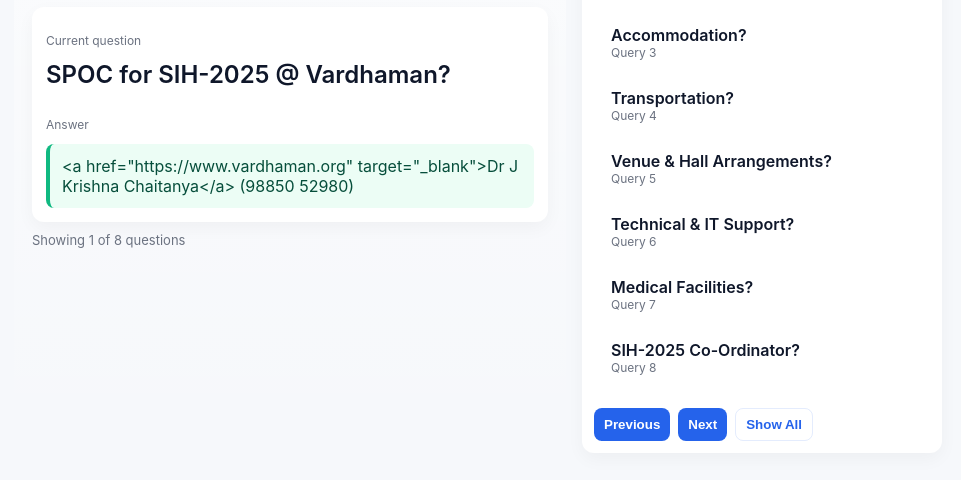
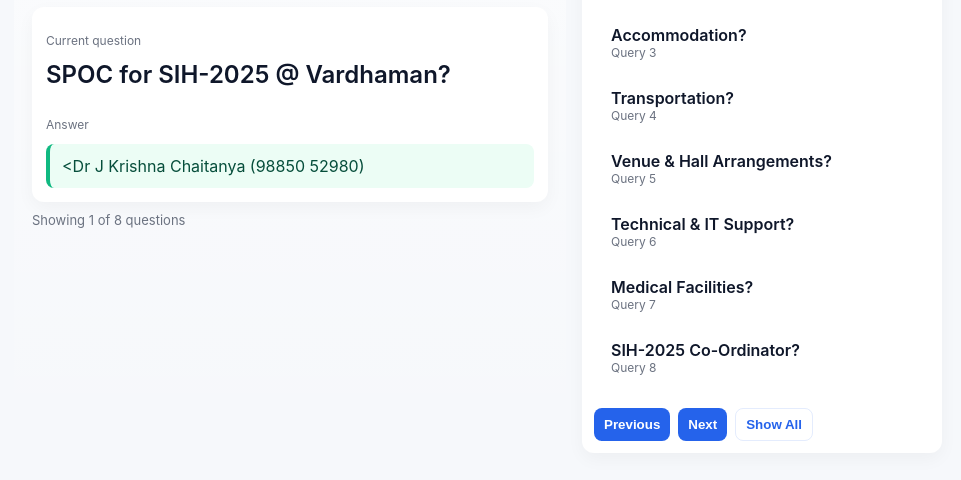
Before and after one commit to svenugopal026/sih2025, a plain HTML site: page index.html in a window 1280 px wide. Shown: the part 234-714 px from the top of the page, without its empty margins (162-1123 px from the left). Drawn offline with Linux system fonts and the light colour scheme.

Commit message:
Update index.html

```diff
--- a/index.html
+++ b/index.html
@@ -109,7 +109,7 @@
   <script>
     // Simple static data - replace or expand as needed
     const QUESTIONS = [
-      {q: 'SPOC for SIH-2025 @ Vardhaman?', a: '<a href="https://www.vardhaman.org" target="_blank">Dr J Krishna Chaitanya</a> (98850 52980)'},
+      {q: 'SPOC for SIH-2025 @ Vardhaman?', a: '<Dr J Krishna Chaitanya (98850 52980)'},
       {q: 'Registration & Help Desk?', a: 'Dr S Venu Gopal (9441030645), Dr M Srilaha(8125642645), Dr. K Narsimha Reddy(9032180918)'},
       {q: 'Accommodation?', a: 'Prof. Vivek Kulkarni (9866758870), Dr P. venkateshwar Reddy(9959095853), Mr Varma (8143275536).'},
       {q: 'Transportation?', a: 'Mr D Manoj Reddy (9640689764), Dr K Santhosh Reddy(9908450450)'},
```
